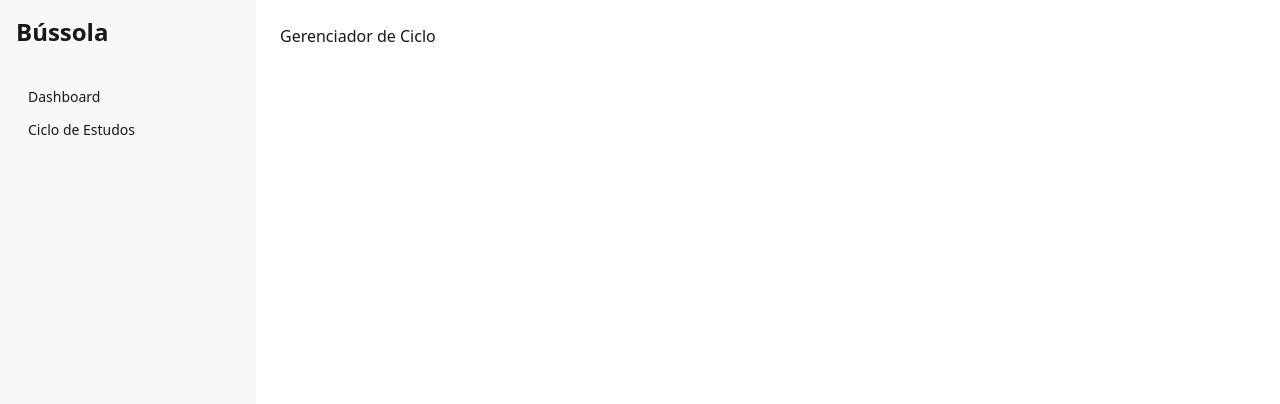
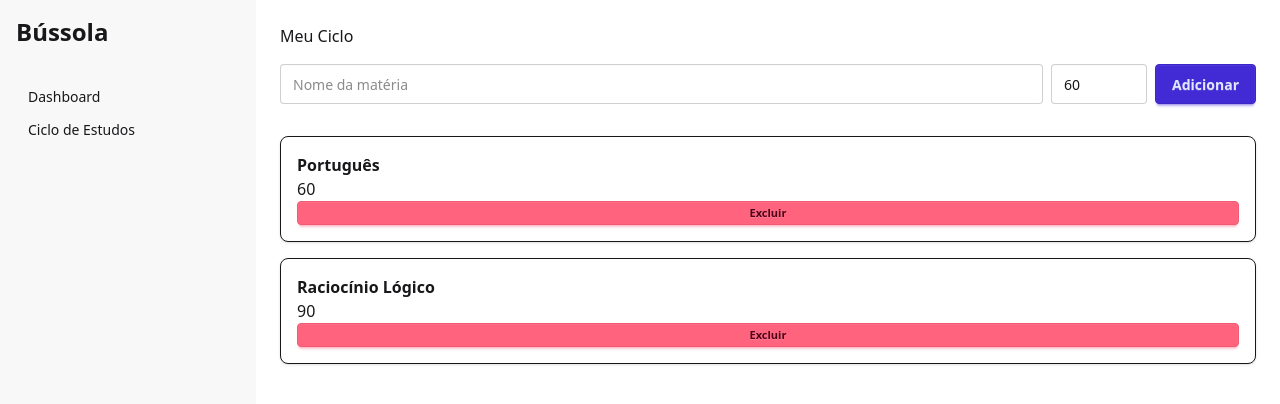
Before and after one commit to Alexandre-Mir/bussola, a Next.js app: page /ciclo in a window 1280 px wide. Shown: the top 404 px of the page. Built offline with nearby package versions, Linux system fonts and the light colour scheme.

Commit message:
feat: implement delete logic for cycle subjects

```diff
--- a/src/app/ciclo/page.tsx
+++ b/src/app/ciclo/page.tsx
@@ -1,7 +1,67 @@
+"use client";
+
+import { useState } from "react";
+import { CycleSubject } from "@/types";
+
 export default function Ciclo() {
+	const [subjects, setSubjects] = useState<CycleSubject[]>([
+		{ id: "1", name: "Português", durationMinutes: 60, color: "primary" },
+		{ id: "2", name: "Raciocínio Lógico", durationMinutes: 90, color: "primary" },
+	]);
+	const [newName, setNewName] = useState("");
+	const [newDuration, setNewDuration] = useState<number | string>(60);
+
+	function handleAddSubject() {
+		if (newName.trim() === "" || newDuration === "") return;
+		const newSubject = {
+			id: Date.now().toString(),
+			name: newName,
+			durationMinutes: Number(newDuration),
+			color: "neutral",
+		};
+		setSubjects([...subjects, newSubject]);
+		setNewName("");
+		setNewDuration(60);
+	}
+
+	function handleDelete(id: string) {
+		setSubjects(subjects.filter((subject) => subject.id !== id));
+	}
+
 	return (
-		<div>
-			<h1>Gerenciador de Ciclo</h1>
+		<div className=" flex flex-col gap-4">
+			<h1>Meu Ciclo</h1>
+			<div className="flex gap-2 mb-4">
+				<input
+					type="text"
+					placeholder="Nome da matéria"
+					className="input input-bordered w-full"
+					value={newName}
+					onChange={(e) => setNewName(e.target.value)}
+				/>
+				<input
+					type="number"
+					className="input input-bordered w-24"
+					value={newDuration}
+					min={0}
+					onChange={(e) => {
+						const val = e.target.value;
+						setNewDuration(val === "" ? "" : Number(val));
+					}}
+				/>
+				<button className="btn btn-primary" onClick={handleAddSubject}>
+					Adicionar
+				</button>
+			</div>
+			{subjects.map((subject) => (
+				<div key={subject.id} className="card bg-base-100 shadow-sm border p-4">
+					<strong>{subject.name}</strong>
+					<p>{subject.durationMinutes}</p>
+					<button className="btn btn-error btn-xs" onClick={() => handleDelete(subject.id)}>
+						Excluir
+					</button>
+				</div>
+			))}
 		</div>
 	);
 }
--- /dev/null
+++ b/src/types/index.ts
@@ -0,0 +1,6 @@
+export interface CycleSubject {
+  id: string;
+  name: string;
+  durationMinutes: number;
+  color: string;
+}
```
